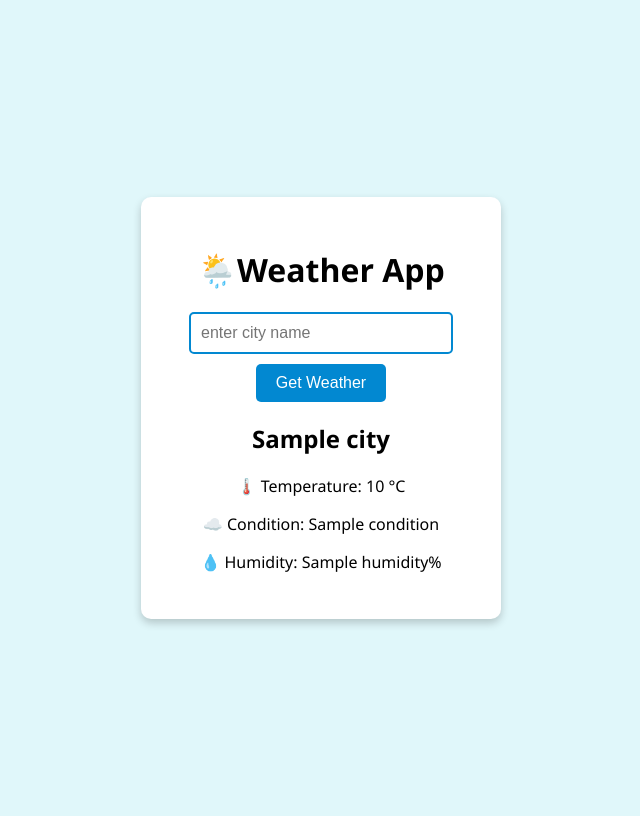
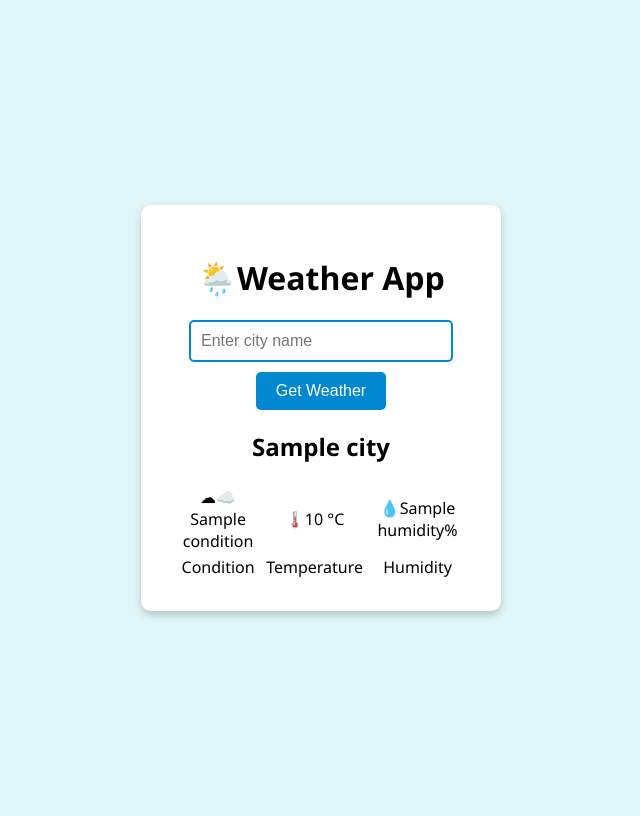
Before and after one commit to Tanayajadhav1/weather-app, a Flask app: template templates/index.html in a window 1280 px wide. Shown: the whole page, without its empty margins (319-959 px from the left). Run offline with Flask 3, Linux system fonts and the light colour scheme; the template is opened without the code that fills it: most values are stand-ins (such as "Sample title", 1, 10 or a date in 2020).

Commit message:
Updated UI

```diff
--- a/templates/index.html
+++ b/templates/index.html
@@ -9,7 +9,7 @@
     <div class="container">
         <h1>🌦️Weather App</h1>
         <form method="POST">
-            <input type="text" name="city" placeholder="enter city name" required>
+            <input type="text" name="city" placeholder="Enter city name" required>
             <button type="submit">Get Weather</button>
 
         </form>
@@ -20,9 +20,18 @@
             {% else %}
                 <div class="result">
                     <h2>{{ weather.city }}</h2>
-                    <p>🌡️ Temperature: {{ weather.temp }} °C </p>
-                    <p>☁️ Condition: {{ weather.condition }}</p>
-                    <p>💧 Humidity: {{ weather.humidity }}%</p>
+                    <table>
+                        <tr>
+                            <td class="result-value condition">☁☁️ <br>{{ weather.condition }} </td>
+                            <td class="result-value temp"> 🌡️{{ weather.temp }} °C </td>
+                            <td class="result-value"> 💧{{ weather.humidity }}%</td>
+                        </tr>
+                        <tr>
+                            <td class="result-text">  Condition</td>
+                            <td class="result-text"> Temperature </td>
+                            <td class="result-text"> Humidity</td>
+                        </tr>
+                    </table>
                 </div>
             {% endif %}
         {% endif %}
```
